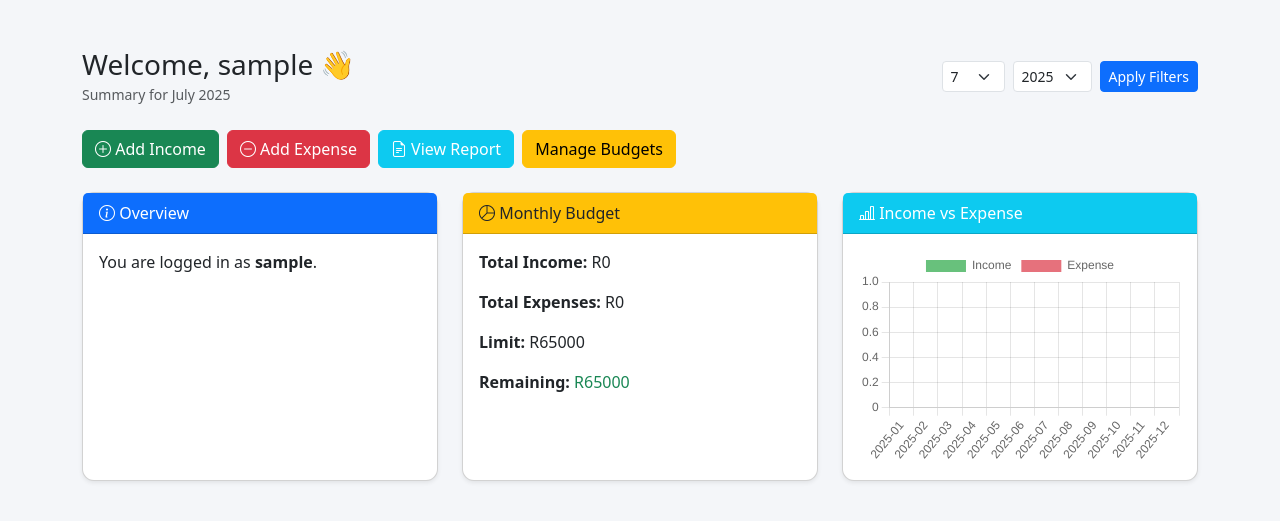
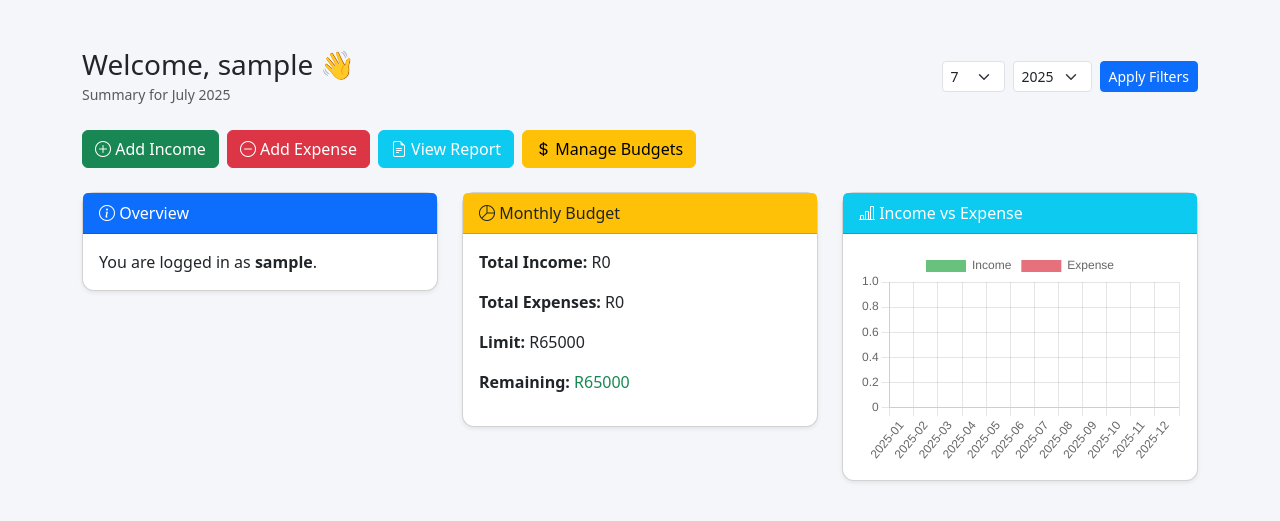
Before and after one commit to Nnzheni/church-finance-manager, a Flask app: page /dashboard in a window 1280 px wide. Shown: the part 66-587 px from the top of the page. Run offline with Flask 3, Linux system fonts and the light colour scheme; the visitor is signed in with stand-in values (Sample User, id 1); some libraries are stand-ins or nearby versions.

Commit message:
Update dashboard.html

```diff
--- a/templates/dashboard.html
+++ b/templates/dashboard.html
@@ -4,7 +4,7 @@
   <meta charset="UTF-8">
   <title>Dashboard – AFM-RCA Finance Manager</title>
 
-  <!-- PWA & Icons -->
+  <!-- PWA manifest & icons -->
   <link rel="manifest" href="{{ url_for('static', filename='manifest.json') }}">
   <link rel="icon" href="{{ url_for('static', filename='icons/icon-192.png') }}">
   <meta name="theme-color" content="#00466f">
@@ -49,13 +49,13 @@
   </nav>
 
   <div class="container my-5">
-    <!-- Header & Filters -->
+    <!-- Heading & Filters -->
     <div class="row align-items-center mb-4">
-      <div class="col-12 col-md-6">
+      <div class="col-md-6">
         <h3 class="mb-0">Welcome, {{ user }} 👋</h3>
         <small class="text-muted">Summary for {{ now.strftime('%B %Y') }}</small>
       </div>
-      <div class="col-12 col-md-6 text-md-end mt-3 mt-md-0">
+      <div class="col-md-6 text-md-end">
         <form method="get" class="row gx-2 gy-2 justify-content-md-end">
           <div class="col-auto">
             <select name="month" class="form-select form-select-sm">
@@ -79,7 +79,7 @@
     </div>
 
     <!-- Action Buttons -->
-    {% if role == 'Finance Manager' %}
+    {% if role=='Finance Manager' %}
     <div class="d-flex flex-wrap gap-2 mb-4">
       <a href="{{ url_for('add_income') }}" class="btn btn-success">
         <i class="bi bi-plus-circle"></i> Add Income
@@ -91,16 +91,16 @@
         <i class="bi bi-file-earmark-text"></i> View Report
       </a>
       <a href="{{ url_for('manage_budgets') }}" class="btn btn-warning">
-        <i class="bi bi-currency-rand"></i> Manage Budgets
+        <i class="bi bi-currency-dollar"></i> Manage Budgets
       </a>
     </div>
     {% endif %}
 
-    <!-- CARDS -->
+    <!-- Cards (mobile stack in order: 1=Overview, 2=Budget, 3=Chart) -->
     <div class="row gy-4">
       <!-- Overview -->
-      <div class="col-12 col-md-4">
-        <div class="card shadow-sm h-100">
+      <div class="col-12 col-md-4 order-1">
+        <div class="card shadow-sm">
           <div class="card-header bg-primary text-white">
             <i class="bi bi-info-circle"></i> Overview
           </div>
@@ -111,8 +111,8 @@
       </div>
 
       <!-- Monthly Budget -->
-      <div class="col-12 col-md-4">
-        <div class="card shadow-sm h-100">
+      <div class="col-12 col-md-4 order-2">
+        <div class="card shadow-sm">
           <div class="card-header bg-warning text-dark">
             <i class="bi bi-pie-chart"></i> Monthly Budget
           </div>
@@ -135,13 +135,13 @@
         </div>
       </div>
 
-      <!-- Income vs Expense -->
-      <div class="col-12 col-md-4">
-        <div class="card shadow-sm h-100">
+      <!-- Income vs Expense Chart -->
+      <div class="col-12 col-md-4 order-3">
+        <div class="card shadow-sm">
           <div class="card-header bg-info text-white">
             <i class="bi bi-bar-chart-line"></i> Income vs Expense
           </div>
-          <div class="card-body d-flex align-items-center justify-content-center">
+          <div class="card-body">
             <canvas id="incomeExpenseChart" height="200"></canvas>
           </div>
         </div>
@@ -149,9 +149,8 @@
     </div>
   </div>
 
-  <!-- SCRIPTS -->
+  <!-- Bootstrap JS + Chart.js -->
   <script src="https://cdn.jsdelivr.net/npm/bootstrap@5.3.0/dist/js/bootstrap.bundle.min.js"></script>
-  <script src="https://cdn.jsdelivr.net/npm/bootstrap-icons@1.10.5/font/bootstrap-icons.js"></script>
   <script src="https://cdn.jsdelivr.net/npm/chart.js"></script>
   <script>
     new Chart(
@@ -161,7 +160,7 @@
         data: {
           labels: {{ chart_labels|tojson }},
           datasets: [
-            { label: 'Income',  data: {{ chart_income|tojson }}, backgroundColor: 'rgba(40,167,69,0.7)' },
+            { label: 'Income', data: {{ chart_income|tojson }}, backgroundColor: 'rgba(40,167,69,0.7)' },
             { label: 'Expense', data: {{ chart_expense|tojson }}, backgroundColor: 'rgba(220,53,69,0.7)' }
           ]
         },
@@ -169,6 +168,5 @@
       }
     );
   </script>
-
 </body>
 </html>
```
